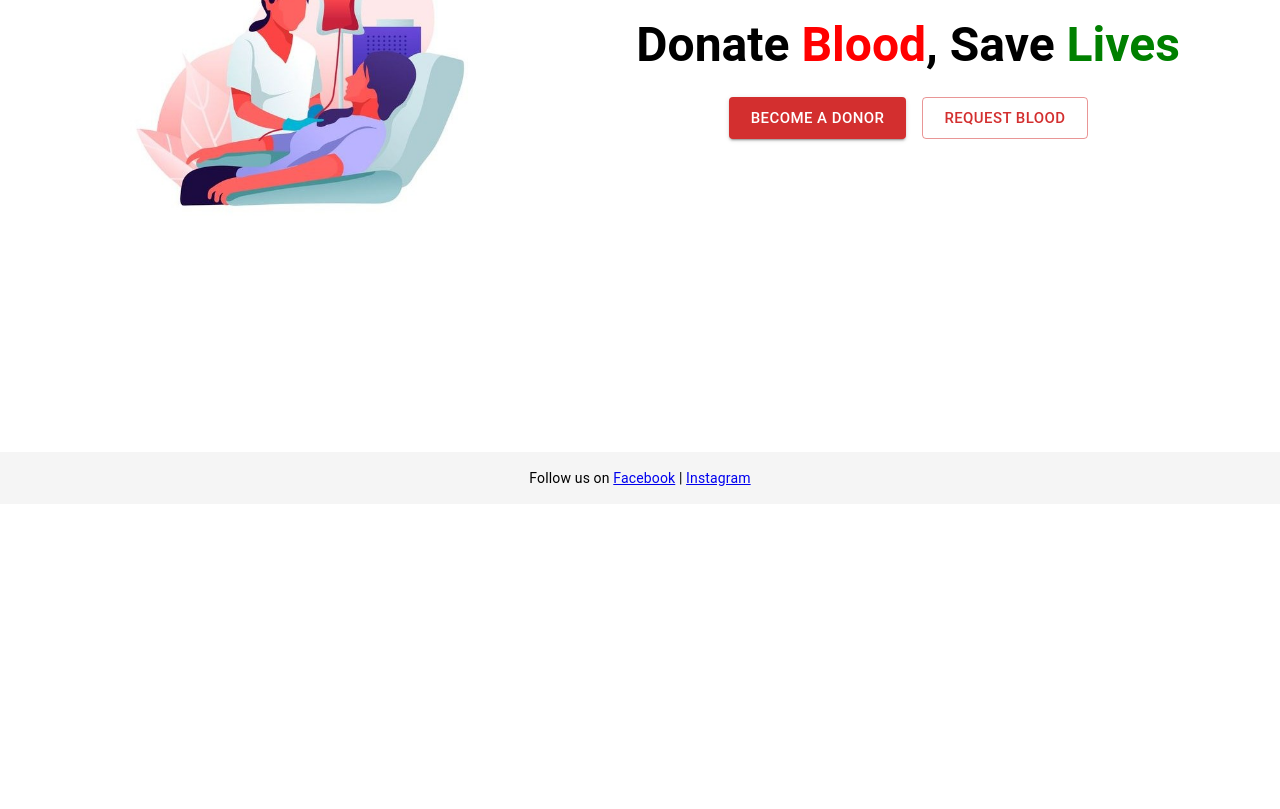
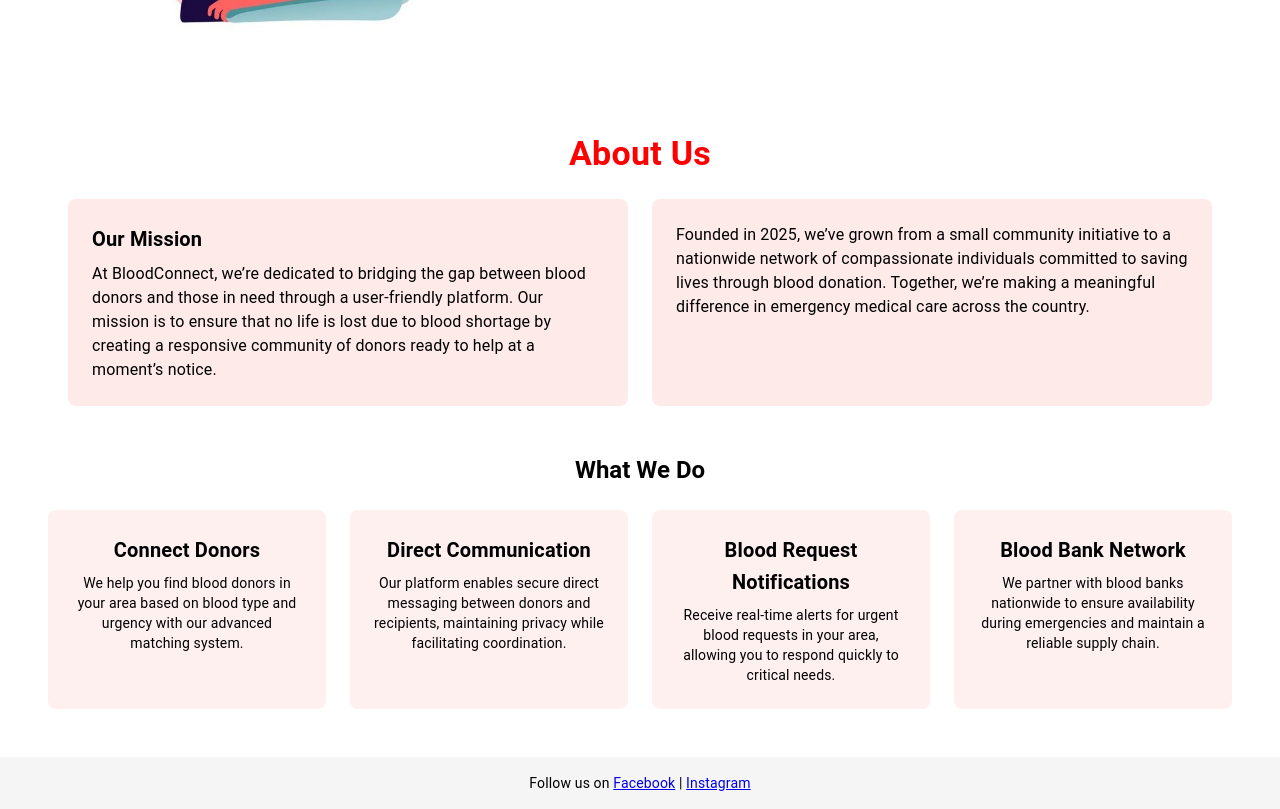
Before and after one commit to Zumaina/bloodchain, a React (Create React App) app in the folder frontend/: page / in a window 1280 px wide. Shown: the part 360-1169 px from the top of the page. Before the commit the page ends 864 px from the top, so only its background shows below. Built offline with nearby package versions, Linux system fonts and the light colour scheme.

Commit message:
home page

```diff
--- a/frontend/src/pages/HomePage.js
+++ b/frontend/src/pages/HomePage.js
@@ -61,6 +61,160 @@
         </Box>
       </Box>
 
+      {/* About Us Section */}
+      <Box sx={{ textAlign: "center", mt: 6, mb: 6 }}>
+        <Typography
+          variant="h4"
+          fontWeight="bold"
+          gutterBottom
+          sx={{ color: "red" }}
+        >
+          About Us
+        </Typography>
+
+        {/* Mission Section */}
+        <Box
+          sx={{
+            display: "flex",
+            justifyContent: "center",
+            flexWrap: "wrap",
+            gap: 3,
+            mt: 3,
+          }}
+        >
+          <Box
+            sx={{
+              width: { xs: "90%", md: "40%" },
+              bgcolor: "#ffeaea",
+              p: 3,
+              borderRadius: 2,
+              textAlign: "left",
+            }}
+          >
+            <Typography variant="h6" fontWeight="bold" gutterBottom>
+              Our Mission
+            </Typography>
+            <Typography variant="body1">
+              At BloodConnect, we’re dedicated to bridging the gap between blood
+              donors and those in need through a user-friendly platform. Our
+              mission is to ensure that no life is lost due to blood shortage by
+              creating a responsive community of donors ready to help at a
+              moment’s notice.
+            </Typography>
+          </Box>
+
+          <Box
+            sx={{
+              width: { xs: "90%", md: "40%" },
+              bgcolor: "#ffeaea",
+              p: 3,
+              borderRadius: 2,
+              textAlign: "left",
+            }}
+          >
+            <Typography variant="body1">
+              Founded in 2025, we’ve grown from a small community initiative to
+              a nationwide network of compassionate individuals committed to
+              saving lives through blood donation. Together, we’re making a
+              meaningful difference in emergency medical care across the
+              country.
+            </Typography>
+          </Box>
+        </Box>
+
+        {/* What We Do Section */}
+        <Typography
+          variant="h5"
+          fontWeight="bold"
+          gutterBottom
+          sx={{ mt: 6 }}
+        >
+          What We Do
+        </Typography>
+
+        <Box
+          sx={{
+            display: "grid",
+            gridTemplateColumns: { xs: "1fr", sm: "1fr 1fr", md: "repeat(4, 1fr)" },
+            gap: 3,
+            mt: 3,
+            px: { xs: 2, md: 6 },
+          }}
+        >
+          {/* Card 1 */}
+          <Box
+            sx={{
+              bgcolor: "#fff0f0",
+              p: 3,
+              borderRadius: 2,
+              textAlign: "center",
+            }}
+          >
+            <Typography variant="h6" fontWeight="bold" gutterBottom>
+              Connect Donors
+            </Typography>
+            <Typography variant="body2">
+              We help you find blood donors in your area based on blood type and
+              urgency with our advanced matching system.
+            </Typography>
+          </Box>
+
+          {/* Card 2 */}
+          <Box
+            sx={{
+              bgcolor: "#fff0f0",
+              p: 3,
+              borderRadius: 2,
+              textAlign: "center",
+            }}
+          >
+            <Typography variant="h6" fontWeight="bold" gutterBottom>
+              Direct Communication
+            </Typography>
+            <Typography variant="body2">
+              Our platform enables secure direct messaging between donors and
+              recipients, maintaining privacy while facilitating coordination.
+            </Typography>
+          </Box>
+
+          {/* Card 3 */}
+          <Box
+            sx={{
+              bgcolor: "#fff0f0",
+              p: 3,
+              borderRadius: 2,
+              textAlign: "center",
+            }}
+          >
+            <Typography variant="h6" fontWeight="bold" gutterBottom>
+              Blood Request Notifications
+            </Typography>
+            <Typography variant="body2">
+              Receive real-time alerts for urgent blood requests in your area,
+              allowing you to respond quickly to critical needs.
+            </Typography>
+          </Box>
+
+          {/* Card 4 */}
+          <Box
+            sx={{
+              bgcolor: "#fff0f0",
+              p: 3,
+              borderRadius: 2,
+              textAlign: "center",
+            }}
+          >
+            <Typography variant="h6" fontWeight="bold" gutterBottom>
+              Blood Bank Network
+            </Typography>
+            <Typography variant="body2">
+              We partner with blood banks nationwide to ensure availability
+              during emergencies and maintain a reliable supply chain.
+            </Typography>
+          </Box>
+        </Box>
+      </Box>
+
       <Box sx={{ textAlign: "center", padding: 2, backgroundColor: "#f5f5f5" }}>
         <Typography variant="body2">
           Follow us on{" "}
```
Also changed, not shown: 1 other file (tests, documents, lock files or other folders).
